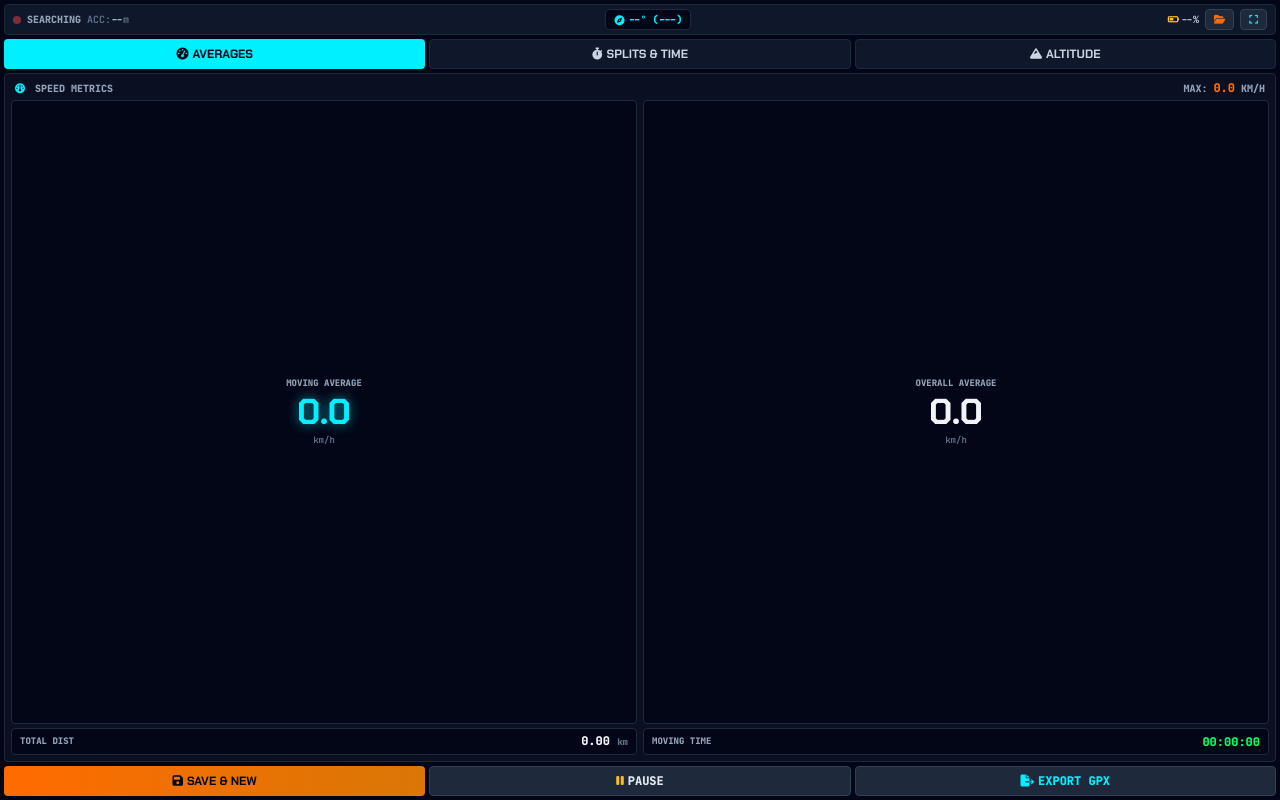
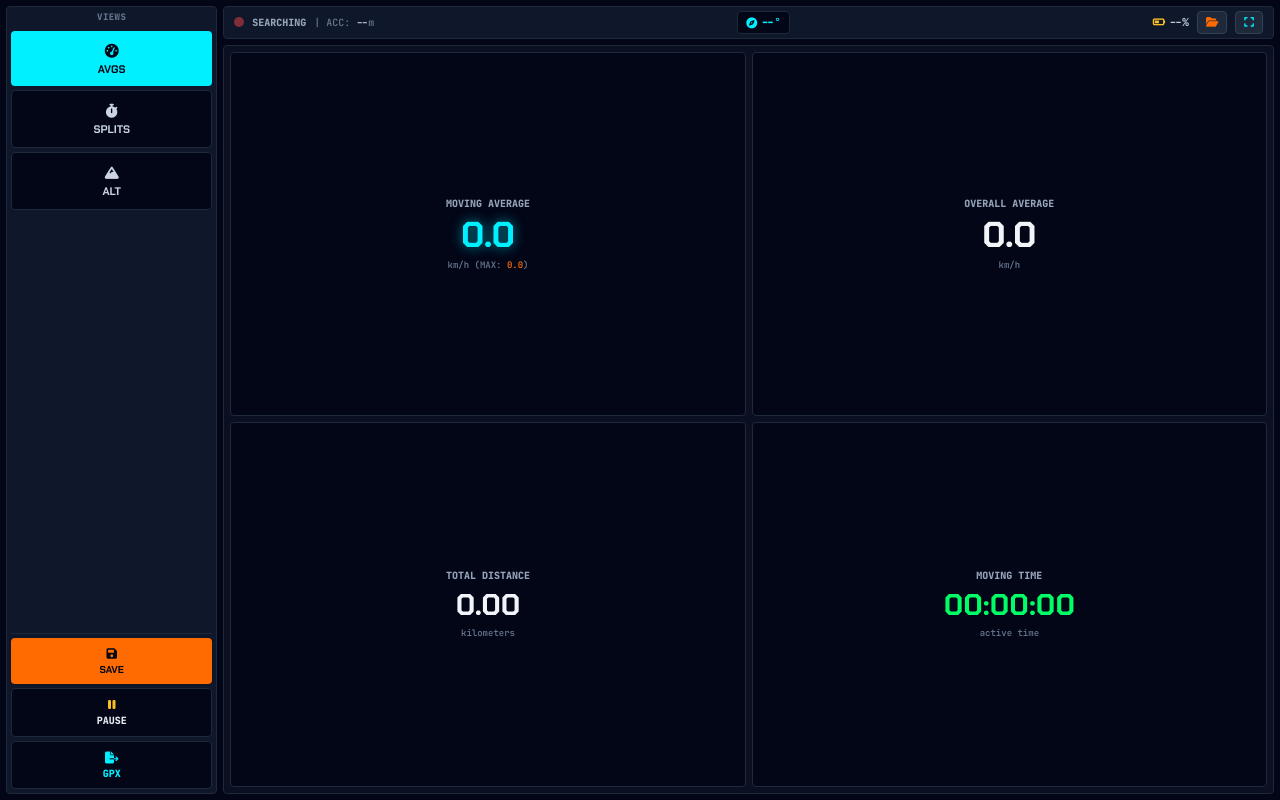
Before and after one commit to wackywaynesa-blip/hud, a plain HTML site: page index.html in a window 1280 px wide. Drawn offline with nearby package versions, Linux system fonts and the light colour scheme.

Commit message:
Update index.html

```diff
--- a/index.html
+++ b/index.html
@@ -3,7 +3,7 @@
 <head>
     <meta charset="UTF-8">
     <meta name="viewport" content="width=device-width, initial-scale=1.0, maximum-scale=1.0, user-scalable=no">
-    <title>ADV Mission Control - AA HUD</title>
+    <title>ADV Mission Control - SideNav HUD</title>
     <script src="https://cdn.tailwindcss.com"></script>
     <link rel="stylesheet" href="https://cdnjs.cloudflare.com/ajax/libs/font-awesome/6.4.0/css/all.min.css">
     <link href="https://fonts.googleapis.com/css2?family=Chakra+Petch:wght@700&family=JetBrains+Mono:wght@600;800&display=swap" rel="stylesheet">
@@ -24,116 +24,113 @@
         .glow-orange { text-shadow: 0 0 12px rgba(255, 107, 0, 0.6); }
     </style>
 </head>
-<body class="flex flex-col bg-slate-950 text-slate-100 p-1 box-border">
+<body class="flex flex-row bg-slate-950 text-slate-100 p-1.5 gap-1.5 box-border h-screen w-screen overflow-hidden">
 
-    <!-- COMPACT TOP STATUS BAR -->
-    <header class="bg-slate-900 border border-slate-800 rounded px-2 py-1 flex justify-between items-center mb-1 shrink-0">
-        <div class="flex items-center space-x-1.5">
-            <div id="gps-status-dot" class="w-2 h-2 rounded-full bg-red-500 animate-pulse"></div>
+    <!-- LEFT SIDEBAR (1/6 Width): All Navigation & Action Buttons -->
+    <aside class="w-1/6 flex flex-col justify-between gap-1 shrink-0 bg-slate-900 border border-slate-800 rounded p-1">
+        <div class="flex flex-col gap-1">
+            <div class="text-[9px] font-bold text-slate-500 text-center uppercase tracking-wider mb-0.5">Views</div>
+            <button onclick="setTab('avg')" id="t-avg" class="py-2.5 px-1 rounded font-display font-bold text-[11px] bg-brand-cyan text-slate-950 transition flex flex-col items-center justify-center text-center leading-tight">
+                <i class="fa-solid fa-gauge-high text-sm mb-0.5"></i><span>AVGS</span>
+            </button>
+            <button onclick="setTab('splits')" id="t-splits" class="py-2.5 px-1 rounded font-display font-bold text-[11px] bg-slate-950 text-slate-300 border border-slate-800 transition flex flex-col items-center justify-center text-center leading-tight">
+                <i class="fa-solid fa-stopwatch text-sm mb-0.5"></i><span>SPLITS</span>
+            </button>
+            <button onclick="setTab('alt')" id="t-alt" class="py-2.5 px-1 rounded font-display font-bold text-[11px] bg-slate-950 text-slate-300 border border-slate-800 transition flex flex-col items-center justify-center text-center leading-tight">
+                <i class="fa-solid fa-mountain text-sm mb-0.5"></i><span>ALT</span>
+            </button>
+        </div>
+
+        <div class="flex flex-col gap-1 border-t border-slate-800 pt-1">
+            <button onclick="saveTrip()" class="bg-brand-orange text-slate-950 font-display font-bold text-[10px] py-2 px-0.5 rounded shadow flex flex-col items-center justify-center text-center leading-tight">
+                <i class="fa-solid fa-floppy-disk text-xs mb-0.5"></i><span>SAVE</span>
+            </button>
+            <button onclick="togglePause()" id="btn-pause" class="bg-slate-950 text-slate-200 border border-slate-800 font-bold text-[10px] py-2 px-0.5 rounded flex flex-col items-center justify-center text-center leading-tight">
+                <i id="pause-ico" class="fa-solid fa-pause text-amber-400 text-xs mb-0.5"></i><span id="pause-lbl">PAUSE</span>
+            </button>
+            <button onclick="exportGPX()" class="bg-slate-950 text-brand-cyan border border-slate-800 font-bold text-[10px] py-2 px-0.5 rounded flex flex-col items-center justify-center text-center leading-tight">
+                <i class="fa-solid fa-file-export text-xs mb-0.5"></i><span>GPX</span>
+            </button>
+        </div>
+    </aside>
+
+    <!-- RIGHT CONTENT AREA (5/6 Width): Status Top Bar + Quadrant Display -->
+    <div class="w-5/6 flex flex-col gap-1.5 min-w-0 h-full">
+
+        <!-- TOP STATUS BAR -->
+        <header class="bg-slate-900 border border-slate-800 rounded px-2.5 py-1 flex justify-between items-center shrink-0">
+            <div class="flex items-center space-x-2">
+                <div id="gps-status-dot" class="w-2.5 h-2.5 rounded-full bg-red-500 animate-pulse"></div>
                 <span id="gps-text" class="text-[10px] font-bold uppercase text-slate-400">SEARCHING</span>
-            <span class="text-[10px] text-slate-500">ACC:<span id="gps-acc" class="text-slate-300">--</span>m</span>
+                <span class="text-[10px] text-slate-500">| ACC: <span id="gps-acc" class="text-slate-300">--</span>m</span>
             </div>
-        <div class="flex items-center space-x-1 bg-slate-950 px-2 py-0.5 rounded border border-slate-800 text-[10px]">
+            <div class="flex items-center space-x-1 bg-slate-950 px-2 py-0.5 rounded border border-slate-800 text-[11px]">
                 <i class="fa-solid fa-compass text-brand-cyan"></i>
-            <span id="header-hdg" class="font-bold text-brand-cyan">--° (---)</span>
+                <span id="header-hdg" class="font-bold text-brand-cyan">--°</span>
             </div>
-        <div class="flex items-center space-x-1.5 text-[10px]">
-            <span class="text-slate-300"><i class="fa-solid fa-battery-half text-amber-400 mr-0.5"></i><span id="batt-lvl">--%</span></span>
+            <div class="flex items-center space-x-2 text-[11px]">
+                <span class="text-slate-300"><i class="fa-solid fa-battery-half text-amber-400 mr-1"></i><span id="batt-lvl">--%</span></span>
                 <button onclick="openHistory()" title="History" class="bg-slate-800 text-brand-orange px-2 py-0.5 rounded border border-slate-700 font-bold"><i class="fa-solid fa-folder-open"></i></button>
                 <button onclick="toggleFS()" title="Fullscreen" class="bg-slate-800 text-brand-cyan px-2 py-0.5 rounded border border-slate-700 font-bold"><i class="fa-solid fa-expand"></i></button>
             </div>
         </header>
 
-    <!-- COMPACT GLOVE TAB BAR -->
-    <nav class="grid grid-cols-3 gap-1 mb-1 shrink-0">
-        <button onclick="setTab('avg')" id="t-avg" class="py-1.5 px-2 rounded font-display font-bold text-xs bg-brand-cyan text-slate-950 transition flex items-center justify-center space-x-1">
-            <i class="fa-solid fa-gauge-high"></i><span>AVERAGES</span>
-        </button>
-        <button onclick="setTab('splits')" id="t-splits" class="py-1.5 px-2 rounded font-display font-bold text-xs bg-slate-900 text-slate-300 border border-slate-800 transition flex items-center justify-center space-x-1">
-            <i class="fa-solid fa-stopwatch"></i><span>SPLITS & TIME</span>
-        </button>
-        <button onclick="setTab('alt')" id="t-alt" class="py-1.5 px-2 rounded font-display font-bold text-xs bg-slate-900 text-slate-300 border border-slate-800 transition flex items-center justify-center space-x-1">
-            <i class="fa-solid fa-mountain"></i><span>ALTITUDE</span>
-        </button>
-    </nav>
+        <!-- QUADRANT DATA CONTAINER (5/6 Screen) -->
+        <main class="flex-1 min-h-0 relative flex flex-col bg-slate-900/60 border border-slate-800 rounded p-1.5">
 
-    <!-- MAIN VIEWPORT PANEL -->
-    <main class="flex-1 min-h-0 flex flex-col overflow-hidden bg-slate-900/60 border border-slate-800 rounded p-1.5 mb-1">
-
-        <!-- TAB 1: AVERAGES -->
-        <section id="pane-avg" class="flex-1 min-h-0 flex flex-col justify-between gap-1">
-            <div class="flex justify-between items-center text-[10px] text-slate-400 uppercase font-bold px-1 shrink-0">
-                <span><i class="fa-solid fa-gauge text-brand-cyan mr-1"></i> Speed Metrics</span>
-                <span>MAX: <strong id="val-max" class="text-brand-orange text-xs">0.0</strong> km/h</span>
+            <!-- TAB 1: AVERAGES (2x2 Quadrants) -->
+            <section id="pane-avg" class="flex-1 grid grid-cols-2 grid-rows-2 gap-1.5 h-full">
+                <div class="bg-slate-950 rounded border border-slate-800 flex flex-col items-center justify-center p-1 text-center">
+                    <div class="text-[10px] text-slate-400 uppercase font-bold">Moving Average</div>
+                    <div class="text-4xl font-display font-extrabold text-brand-cyan glow-cyan my-1"><span id="val-mov-avg">0.0</span></div>
+                    <span class="text-[9px] text-slate-500">km/h (MAX: <span id="val-max" class="text-brand-orange">0.0</span>)</span>
                 </div>
-
-            <div class="grid grid-cols-2 gap-1.5 flex-1 min-h-0">
-                <div class="bg-slate-950 rounded border border-slate-800 flex flex-col items-center justify-center p-1">
-                    <div class="text-[9px] text-slate-400 uppercase font-bold">Moving Average</div>
-                    <div class="text-3xl sm:text-4xl font-display font-extrabold text-brand-cyan glow-cyan leading-none my-0.5"><span id="val-mov-avg">0.0</span></div>
+                <div class="bg-slate-950 rounded border border-slate-800 flex flex-col items-center justify-center p-1 text-center">
+                    <div class="text-[10px] text-slate-400 uppercase font-bold">Overall Average</div>
+                    <div class="text-4xl font-display font-extrabold text-slate-100 my-1"><span id="val-ovr-avg">0.0</span></div>
                     <span class="text-[9px] text-slate-500">km/h</span>
                 </div>
-                <div class="bg-slate-950 rounded border border-slate-800 flex flex-col items-center justify-center p-1">
-                    <div class="text-[9px] text-slate-400 uppercase font-bold">Overall Average</div>
-                    <div class="text-3xl sm:text-4xl font-display font-extrabold text-slate-100 leading-none my-0.5"><span id="val-ovr-avg">0.0</span></div>
-                    <span class="text-[9px] text-slate-500">km/h</span>
+                <div class="bg-slate-950 rounded border border-slate-800 flex flex-col items-center justify-center p-1 text-center">
+                    <div class="text-[10px] text-slate-400 uppercase font-bold">Total Distance</div>
+                    <div class="text-3xl font-display font-extrabold text-slate-100 my-1"><span id="val-dist">0.00</span></div>
+                    <span class="text-[9px] text-slate-500">kilometers</span>
                 </div>
-            </div>
-
-            <div class="grid grid-cols-2 gap-1.5 text-center shrink-0">
-                <div class="bg-slate-950 py-1 px-2 rounded border border-slate-800 flex justify-between items-center">
-                    <span class="text-[9px] text-slate-400 uppercase font-bold">Total Dist</span>
-                    <span class="text-xs font-bold text-slate-100"><span id="val-dist">0.00</span> <span class="text-[9px] text-slate-500">km</span></span>
-                </div>
-                <div class="bg-slate-950 py-1 px-2 rounded border border-slate-800 flex justify-between items-center">
-                    <span class="text-[9px] text-slate-400 uppercase font-bold">Moving Time</span>
-                    <span id="val-time" class="text-xs font-bold text-brand-green">00:00:00</span>
-                </div>
+                <div class="bg-slate-950 rounded border border-slate-800 flex flex-col items-center justify-center p-1 text-center">
+                    <div class="text-[10px] text-slate-400 uppercase font-bold">Moving Time</div>
+                    <div class="text-3xl font-display font-extrabold text-brand-green my-1" id="val-time">00:00:00</div>
+                    <span class="text-[9px] text-slate-500">active time</span>
                 </div>
             </section>
 
-        <!-- TAB 2: SPLITS & TIME -->
-        <section id="pane-splits" class="flex-1 min-h-0 flex flex-col justify-between gap-1 hidden">
-            <div class="text-[10px] text-slate-400 uppercase font-bold px-1 shrink-0"><i class="fa-solid fa-stopwatch text-brand-orange mr-1"></i> Rolling Split Paces</div>
-            <div class="grid grid-cols-3 gap-1.5 flex-1 min-h-0">
-                <div class="bg-slate-950 rounded border border-slate-800 flex flex-col items-center justify-center relative overflow-hidden p-1">
+            <!-- TAB 2: SPLITS (3 Columns / Quads) -->
+            <section id="pane-splits" class="flex-1 grid grid-cols-3 gap-1.5 h-full hidden">
+                <div class="bg-slate-950 rounded border border-slate-800 flex flex-col items-center justify-center relative overflow-hidden p-1 text-center">
                     <div class="absolute top-0 left-0 h-1 bg-slate-800 w-full"><div id="bar-1km" class="h-full bg-brand-cyan w-0"></div></div>
-                    <div class="text-[10px] text-slate-400 font-bold">LAST 1 KM</div>
-                    <div id="pace-1" class="text-2xl font-display font-bold text-brand-cyan my-0.5">--:--</div>
-                    <div class="text-[9px] text-slate-500">min/km</div>
+                    <div class="text-[10px] text-slate-400 font-bold mt-1">LAST 1 KM</div>
+                    <div id="pace-1" class="text-3xl font-display font-bold text-brand-cyan my-2">--:--</div>
+                    <span class="text-[9px] text-slate-500">min/km</span>
                 </div>
-                <div class="bg-slate-950 rounded border border-slate-800 flex flex-col items-center justify-center relative overflow-hidden p-1">
+                <div class="bg-slate-950 rounded border border-slate-800 flex flex-col items-center justify-center relative overflow-hidden p-1 text-center">
                     <div class="absolute top-0 left-0 h-1 bg-slate-800 w-full"><div id="bar-5km" class="h-full bg-brand-orange w-0"></div></div>
-                    <div class="text-[10px] text-slate-400 font-bold">LAST 5 KM</div>
-                    <div id="pace-5" class="text-2xl font-display font-bold text-brand-orange my-0.5">--:--</div>
-                    <div class="text-[9px] text-slate-500">min/km</div>
+                    <div class="text-[10px] text-slate-400 font-bold mt-1">LAST 5 KM</div>
+                    <div id="pace-5" class="text-3xl font-display font-bold text-brand-orange my-2">--:--</div>
+                    <span class="text-[9px] text-slate-500">min/km</span>
                 </div>
-                <div class="bg-slate-950 rounded border border-slate-800 flex flex-col items-center justify-center relative overflow-hidden p-1">
+                <div class="bg-slate-950 rounded border border-slate-800 flex flex-col items-center justify-center relative overflow-hidden p-1 text-center">
                     <div class="absolute top-0 left-0 h-1 bg-slate-800 w-full"><div id="bar-10km" class="h-full bg-brand-green w-0"></div></div>
-                    <div class="text-[10px] text-slate-400 font-bold">LAST 10 KM</div>
-                    <div id="pace-10" class="text-2xl font-display font-bold text-brand-green my-0.5">--:--</div>
-                    <div class="text-[9px] text-slate-500">min/km</div>
-                </div>
-            </div>
-            <div class="grid grid-cols-2 gap-1.5 text-center shrink-0">
-                <div class="bg-slate-950 py-1 px-2 rounded border border-slate-800 flex justify-between items-center">
-                    <span class="text-[9px] text-slate-400 uppercase font-bold">Moving</span>
-                    <span id="val-mov-time-2" class="text-xs font-bold text-brand-green">00:00:00</span>
-                </div>
-                <div class="bg-slate-950 py-1 px-2 rounded border border-slate-800 flex justify-between items-center">
-                    <span class="text-[9px] text-slate-400 uppercase font-bold">Stationary</span>
-                    <span id="val-idle-time" class="text-xs font-bold text-amber-400">00:00:00</span>
-                </div>
+                    <div class="text-[10px] text-slate-400 font-bold mt-1">LAST 10 KM</div>
+                    <div id="pace-10" class="text-3xl font-display font-bold text-brand-green my-2">--:--</div>
+                    <span class="text-[9px] text-slate-500">min/km</span>
                 </div>
             </section>
 
             <!-- TAB 3: ALTITUDE -->
-        <section id="pane-alt" class="flex-1 min-h-0 flex flex-col justify-between gap-1 hidden">
+            <section id="pane-alt" class="flex-1 flex flex-col justify-between h-full hidden">
                 <div class="flex justify-between items-center text-[10px] text-slate-400 uppercase font-bold px-1 shrink-0">
                     <span><i class="fa-solid fa-mountain text-brand-orange mr-1"></i> Elevation Profile</span>
                     <span>CURR: <strong id="val-alt" class="text-brand-orange text-xs">0</strong>m | GAIN: <strong id="val-gain" class="text-brand-green text-xs">0</strong>m</span>
                 </div>
-            <div class="relative flex-1 min-h-0 w-full bg-slate-950 border border-slate-800 rounded overflow-hidden">
+                <div class="relative flex-1 min-h-0 w-full bg-slate-950 border border-slate-800 rounded overflow-hidden my-1">
                     <canvas id="alt-canvas" class="w-full h-full block"></canvas>
                     <div id="alt-empty" class="absolute inset-0 flex items-center justify-center text-slate-600 text-[10px]">Awaiting elevation data...</div>
                 </div>
@@ -144,19 +141,7 @@
             </section>
 
         </main>
-
-    <!-- COMPACT ACTION FOOTER -->
-    <footer class="grid grid-cols-3 gap-1 shrink-0">
-        <button onclick="saveTrip()" class="bg-gradient-to-r from-brand-orange to-amber-600 text-slate-950 font-display font-extrabold text-xs py-1.5 px-1 rounded shadow flex items-center justify-center space-x-1">
-            <i class="fa-solid fa-floppy-disk"></i><span>SAVE & NEW</span>
-        </button>
-        <button onclick="togglePause()" id="btn-pause" class="bg-slate-800 hover:bg-slate-700 text-slate-200 border border-slate-700 font-bold text-xs py-1.5 px-1 rounded flex items-center justify-center space-x-1">
-            <i id="pause-ico" class="fa-solid fa-pause text-amber-400"></i><span id="pause-lbl">PAUSE</span>
-        </button>
-        <button onclick="exportGPX()" class="bg-slate-800 hover:bg-slate-700 text-brand-cyan border border-slate-700 font-bold text-xs py-1.5 px-1 rounded flex items-center justify-center space-x-1">
-            <i class="fa-solid fa-file-export"></i><span>EXPORT GPX</span>
-        </button>
-    </footer>
+    </div>
 
     <!-- HISTORY MODAL -->
     <div id="modal-hist" class="fixed inset-0 bg-slate-950/90 backdrop-blur-sm z-50 flex items-center justify-center p-2 hidden">
@@ -174,7 +159,7 @@
     </div>
 
     <!-- TOAST -->
-    <div id="toast" class="fixed bottom-10 right-3 bg-brand-cyan text-slate-950 font-bold text-xs px-3 py-1.5 rounded shadow-lg z-50 transform translate-y-16 opacity-0 transition-all duration-300">Notification</div>
+    <div id="toast" class="fixed bottom-6 right-3 bg-brand-cyan text-slate-950 font-bold text-xs px-3 py-1.5 rounded shadow-lg z-50 transform translate-y-16 opacity-0 transition-all duration-300">Notification</div>
 
     <script>
         const state = {
@@ -183,21 +168,18 @@
         };
 
         function toggleFS() {
-            if (!document.fullscreenElement) {
-                document.documentElement.requestFullscreen().catch(() => {});
-            } else {
-                document.exitFullscreen().catch(() => {});
-            }
+            if (!document.fullscreenElement) { document.documentElement.requestFullscreen().catch(() => {}); }
+            else { document.exitFullscreen().catch(() => {}); }
         }
 
         function setTab(name) {
             ['avg', 'splits', 'alt'].forEach(t => {
                 document.getElementById(`pane-${t}`).classList.add('hidden');
-                document.getElementById(`t-${t}`).className = "py-1.5 px-2 rounded font-display font-bold text-xs bg-slate-900 text-slate-300 border border-slate-800 transition flex items-center justify-center space-x-1";
+                document.getElementById(`t-${t}`).className = "py-2.5 px-1 rounded font-display font-bold text-[11px] bg-slate-950 text-slate-300 border border-slate-800 transition flex flex-col items-center justify-center text-center leading-tight";
             });
             document.getElementById(`pane-${name}`).classList.remove('hidden');
             const activeBtn = document.getElementById(`t-${name}`);
-            activeBtn.className = "py-1.5 px-2 rounded font-display font-bold text-xs bg-brand-cyan text-slate-950 transition flex items-center justify-center space-x-1";
+            activeBtn.className = "py-2.5 px-1 rounded font-display font-bold text-[11px] bg-brand-cyan text-slate-950 transition flex flex-col items-center justify-center text-center leading-tight";
             if(name === 'alt') resizeCanvas();
         }
 
@@ -228,8 +210,8 @@
             navigator.geolocation.watchPosition(pos => {
                 if(state.isPaused) return;
                 const c = pos.coords;
-                document.getElementById('gps-status-dot').className = "w-2 h-2 rounded-full bg-brand-green shadow-[0_0_8px_#00ff66]";
-                document.getElementById('gps-text').textContent = "GPS LOCKED";
+                document.getElementById('gps-status-dot').className = "w-2.5 h-2.5 rounded-full bg-brand-green shadow-[0_0_8px_#00ff66]";
+                document.getElementById('gps-text').textContent = "LOCKED";
                 document.getElementById('gps-acc').textContent = Math.round(c.accuracy);
                 if(c.heading !== null && !isNaN(c.heading)) {
                     document.getElementById('header-hdg').textContent = `${Math.round(c.heading)}° (${getHeadingCardinal(c.heading)})`;
@@ -256,7 +238,7 @@
                 state.lastPos = {lat: c.latitude, lon: c.longitude};
                 state.trackPts.push({lat: c.latitude, lon: c.longitude, ele: state.currAlt, time: pos.timestamp || Date.now()});
             }, () => {
-                document.getElementById('gps-status-dot').className = "w-2 h-2 rounded-full bg-red-500 animate-pulse";
+                document.getElementById('gps-status-dot').className = "w-2.5 h-2.5 rounded-full bg-red-500 animate-pulse";
                 document.getElementById('gps-text').textContent = "SEARCHING";
             }, {enableHighAccuracy: true, maximumAge: 0});
         }
@@ -280,8 +262,6 @@
             document.getElementById('val-ovr-avg').textContent = (totH > 0 ? state.dist/totH : 0).toFixed(1);
             document.getElementById('val-dist').textContent = state.dist.toFixed(2);
             document.getElementById('val-time').textContent = fmtTime(state.movTime);
-            document.getElementById('val-mov-time-2').textContent = fmtTime(state.movTime);
-            document.getElementById('val-idle-time').textContent = fmtTime(state.idleTime);
 
             document.getElementById('val-alt').textContent = state.currAlt;
             document.getElementById('val-gain').textContent = state.altGain;
@@ -321,13 +301,16 @@
 
         function resizeCanvas() {
             const cvs = document.getElementById('alt-canvas');
+            if(cvs && cvs.parentElement) {
                 cvs.width = cvs.parentElement.clientWidth;
                 cvs.height = cvs.parentElement.clientHeight;
                 renderGraph();
             }
+        }
 
         function renderGraph() {
             const cvs = document.getElementById('alt-canvas'), ctx = cvs.getContext('2d');
+            if(!cvs) return;
             ctx.clearRect(0, 0, cvs.width, cvs.height);
             if(state.altHist.length < 2) { document.getElementById('alt-empty').classList.remove('hidden'); return; }
             document.getElementById('alt-empty').classList.add('hidden');
@@ -345,7 +328,7 @@
 
         function togglePause() {
             state.isPaused = !state.isPaused;
-            document.getElementById('pause-ico').className = state.isPaused ? "fa-solid fa-play text-brand-green" : "fa-solid fa-pause text-amber-400";
+            document.getElementById('pause-ico').className = state.isPaused ? "fa-solid fa-play text-brand-green text-xs mb-0.5" : "fa-solid fa-pause text-amber-400 text-xs mb-0.5";
             document.getElementById('pause-lbl').textContent = state.isPaused ? "RESUME" : "PAUSE";
             showToast(state.isPaused ? "Paused" : "Resumed");
         }
```
Lines whose indentation alone changed are shown as unchanged.
